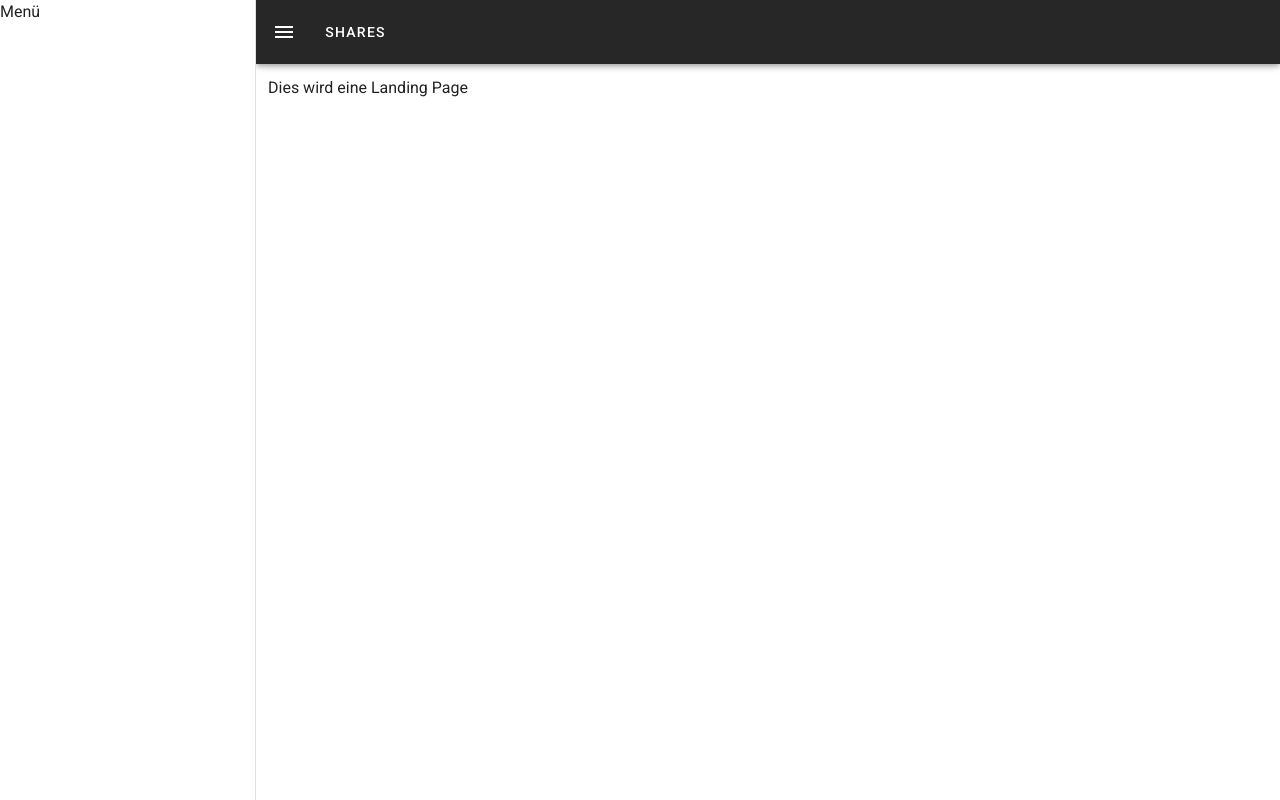
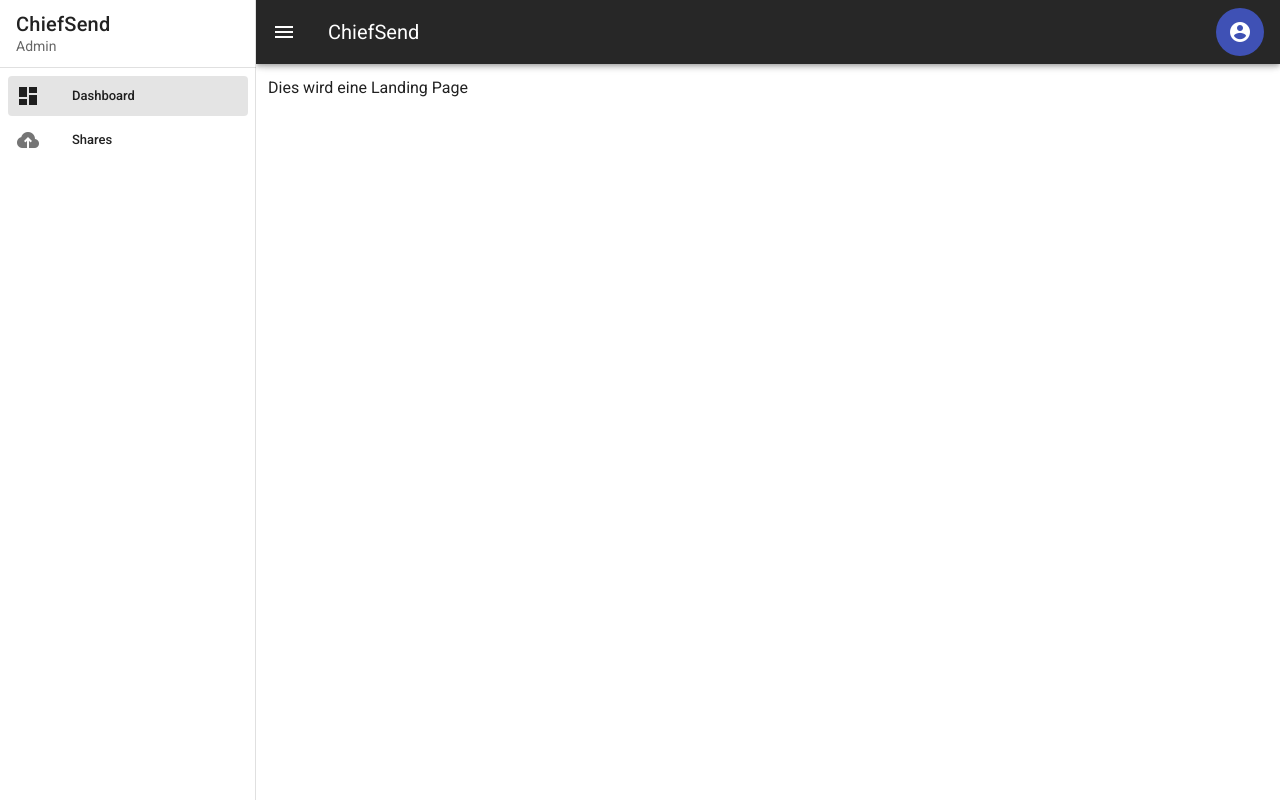
Before and after one commit to chiefsend/admin, a Vue app: page / in a window 1280 px wide. Built offline with nearby package versions, Linux system fonts and the light colour scheme.

Commit message:
:sparkles:  add navigation drawer

```diff
--- a/src/App.vue
+++ b/src/App.vue
@@ -1,17 +1,39 @@
 <template>
   <v-app>
-    <v-navigation-drawer
-        v-model="drawer"
-        app
-    >
-      Menü
+    <v-navigation-drawer v-model="drawer" app>
+      <v-list-item>
+        <v-list-item-content>
+          <v-list-item-title class="title">
+            ChiefSend
+          </v-list-item-title>
+          <v-list-item-subtitle>
+            Admin
+          </v-list-item-subtitle>
+        </v-list-item-content>
+      </v-list-item>
+
+      <v-divider></v-divider>
+
+      <v-list dense nav>
+        <v-list-item v-for="item in nav_items" :key="item.title" link :to="item.route">
+          <v-list-item-icon>
+            <v-icon>{{ item.icon }}</v-icon>
+          </v-list-item-icon>
+          <v-list-item-content>
+            <v-list-item-title>{{ item.title }}</v-list-item-title>
+          </v-list-item-content>
+        </v-list-item>
+      </v-list>
     </v-navigation-drawer>
 
     <v-app-bar app dark>
       <v-app-bar-nav-icon @click="drawer = !drawer"></v-app-bar-nav-icon>
-      <v-btn to="/shares" text>
-        Shares
-      </v-btn>
+      <v-toolbar-title>ChiefSend</v-toolbar-title>
+      <v-spacer></v-spacer>
+
+      <v-avatar color="indigo">
+        <v-icon dark>mdi-account-circle</v-icon>
+      </v-avatar>
     </v-app-bar>
 
     <v-main>
@@ -25,6 +47,15 @@
 <script>
 export default {
   name: 'App',
-  data: () => ({drawer: null}),
+  data() {
+    return {
+      nav_items: [
+        {title: 'Dashboard', icon: 'mdi-view-dashboard', route: '/'},
+        {title: 'Shares', icon: 'mdi-cloud-upload', route: '/shares'},
+      ],
+      right: null,
+      drawer: null
+    }
+  },
 };
 </script>
```
